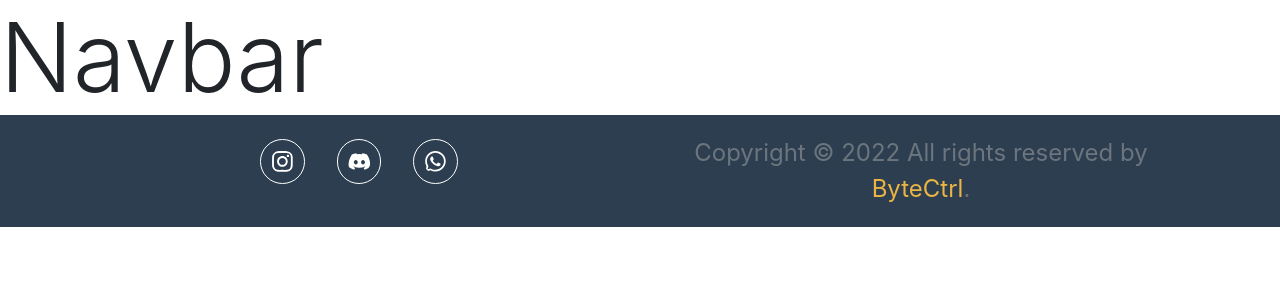
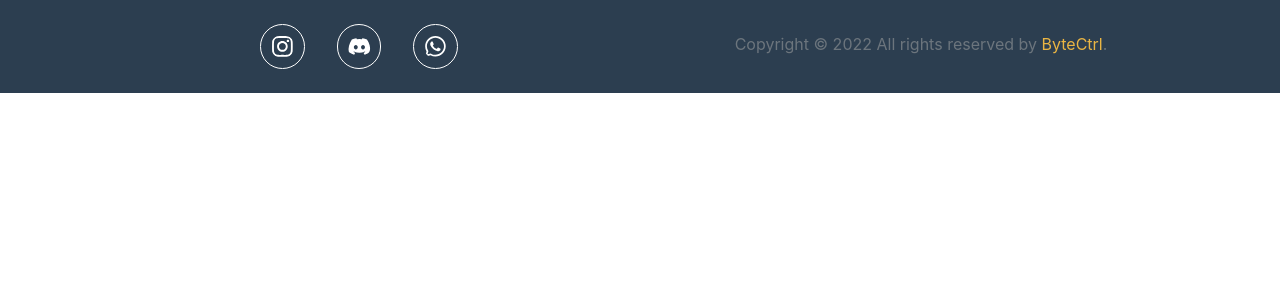
Before and after one commit to bytectrldev/mainweb, a React (Create React App) app: page /about in a window 1280 px wide. Shown: the top 300 px of the page. Built offline with nearby package versions, Linux system fonts and the light colour scheme.

Commit message:
Footer Final
18/02/2022 final

```diff
--- a/src/Components/Footer/Footer.css
+++ b/src/Components/Footer/Footer.css
@@ -1,8 +1,3 @@
-.logotext {
-  font-size: 1.5em;
-  font-family: sans-serif;
-}
-
 .dark_theme {
   background-color: #2c3e50;
 }
@@ -20,6 +15,6 @@
 }
 
 .copyright_text {
-  font-size: 1.5em;
-  padding: 0.5em;
+  font-size: 1em;
+  padding: 1.5em;
 }
--- a/src/Components/Footer/FooterComponents/SocialMedia/SocialMediaIcons.css
+++ b/src/Components/Footer/FooterComponents/SocialMedia/SocialMediaIcons.css
@@ -4,7 +4,7 @@
   padding: 0.6em;
   background-color: transparent;
   margin: 1em;
-  transition: transform ease 300ms;
+  transition: all ease-in-out 300ms;
 }
 
 .socialicons:hover {
--- a/src/Components/Footer/index.js
+++ b/src/Components/Footer/index.js
@@ -16,7 +16,7 @@ const Footer = (props) => {
                 <SocialIcons/>
             </Col>
             <Col xs={12} md={6} className="text-muted copyright_text text-center">
-                Copyright © 2022 All rights reserved by <span>ByteCtrl</span>.
+              Copyright © 2022 All rights reserved by <span>ByteCtrl</span>.
             </Col>
           </Row>
         </Container>
--- a/src/Components/Navbar/index.js
+++ b/src/Components/Navbar/index.js
@@ -1,7 +1,7 @@
 import React from 'react';
 
 const Navbar = () => {
-  return <div class="display-1">Navbar</div>;
+  return <div></div>;
 };
 
 export default Navbar;
```
